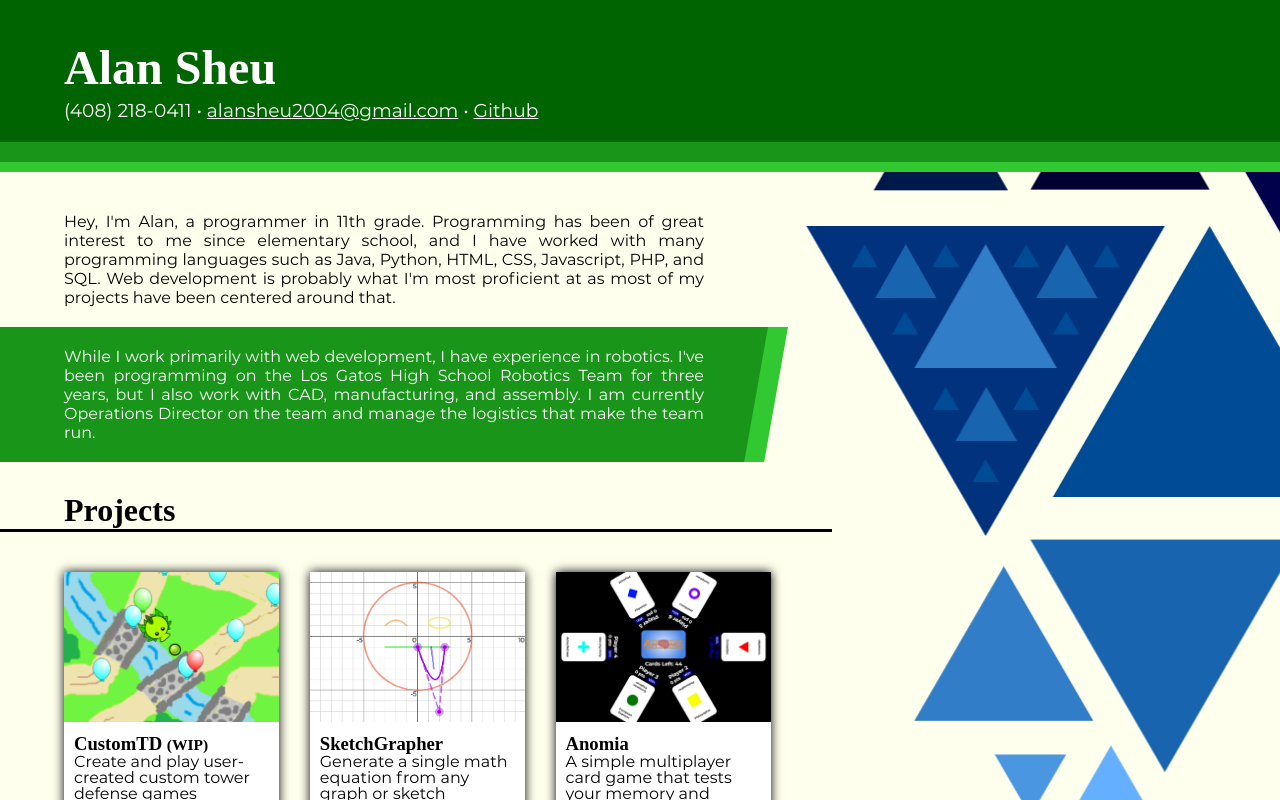
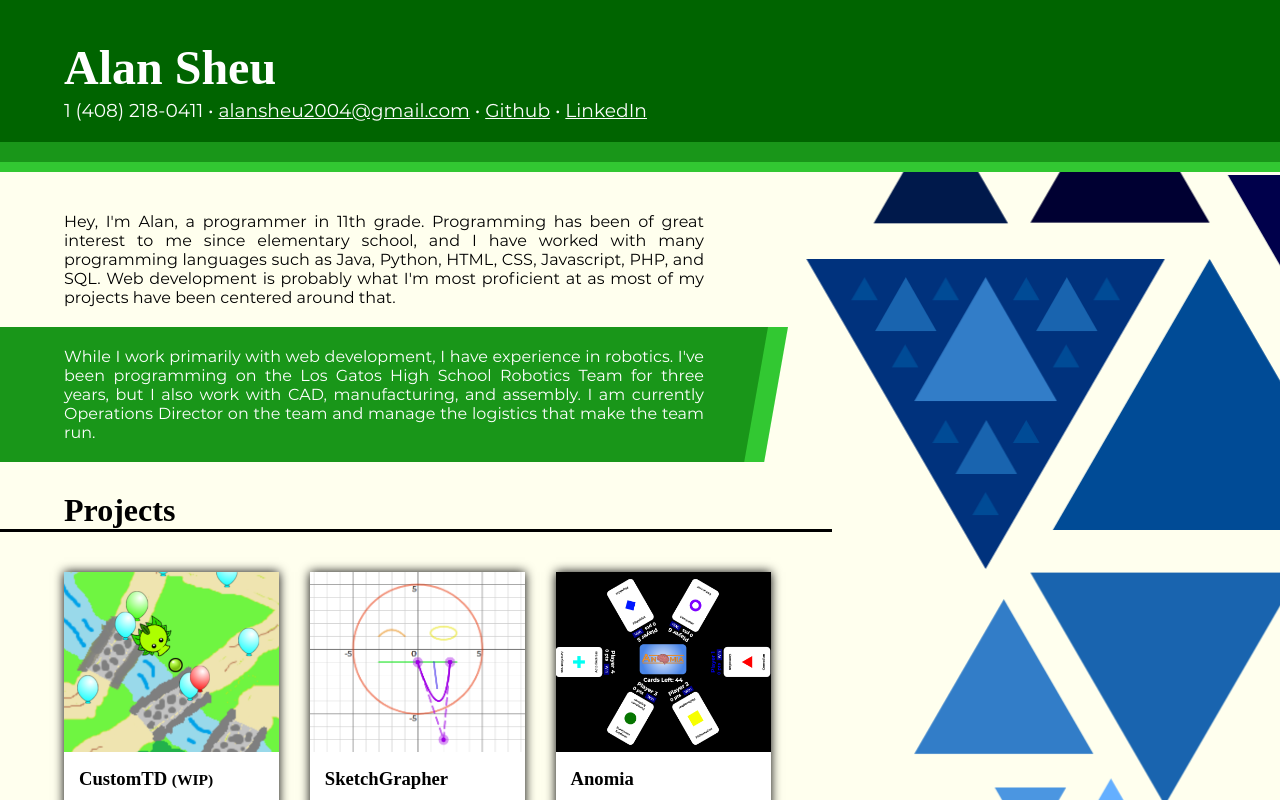
Before and after one commit to alansheu2004/alansheu2004.github.io, a plain HTML site: page index.html in a window 1280 px wide. Drawn offline with Linux system fonts and the light colour scheme; a web font is replaced by a local one.

Commit message:
linkedin

```diff
--- a/index.html
+++ b/index.html
@@ -15,7 +15,11 @@
         <div id="main">
             <header>
                 <h1>Alan Sheu</h1>
-                <p> (408) 218-0411 &bullet; <a href="mailto:alansheu2004@gmail.com">alansheu2004@gmail.com</a> &bullet; <a href="https://github.com/alansheu2004">Github</a></p>
+                <p>1 (408) 218-0411 &bullet;
+                    <a href="mailto:alansheu2004@gmail.com">alansheu2004@gmail.com</a> &bullet;
+                    <a href="https://github.com/alansheu2004">Github</a> &bullet;
+                    <a href="https://linkedin.com/in/alansheu2004">LinkedIn</a>
+                </p>
             </header>
             <div id="header2"></div>
             <div id="header3"></div>
@@ -108,6 +112,7 @@
             <footer>
                 <div id="coolButtons">
                     <a href="https://github.com/alansheu2004"><img src="icons/github.png" /></a>
+                    <a href="https://www.linkedin.com/in/alansheu2004"><img src="icons/linkedin.png" style="filter: invert()" /></a>
                 </div>
                 <p>Phone: 1 (408)-218-0411</p>
                 <p>Email: <a href="mailto:alansheu2004@gmail.com">alansheu2004@gmail.com</a></p>
--- a/style.css
+++ b/style.css
@@ -175,9 +175,9 @@
     }
 
     div.project {
-        margin: 0 4% 30px 0;
+        margin: 0 5% 30px 0;
         display: inline-block;
-        width: 28%;
+        width: 44%;
         z-index: 200;
         overflow: hidden;
         animation-name: fadeSlideUp;
@@ -202,17 +202,18 @@
 
     div.project img {
         width: 100%;
-        height: 150px;
+        height: 180px;
         object-fit: cover;
     }
 
     div.description {
-        padding: 10px;
+        padding: 15px;
     }
 
     div.description h3 {
         color: black;
         font-size: 14pt;
+        margin-bottom: 10px;
     }
 
     div.description p {
@@ -225,7 +226,7 @@
         color: green;
         font-weight: bold;
         display: block;
-        margin: 0.5vw 0 0 0.5vw;
+        margin-top: 10px;
         font-size: 14pt;
     }
 
@@ -269,7 +270,7 @@
         div.project img {
             display: inline-block;
             max-width: 40%;
-            min-height: 100px;
+            height: 150px;
             object-fit: cover;
         }
 
@@ -287,6 +288,13 @@
 
         div.description p {
             font-size: 12pt;
+        }
+    }
+
+    @media screen and (min-aspect-ratio: 4/3) {
+        div.project {
+            margin-right: 4%;
+            width: 28%;
         }
     }
 
@@ -392,7 +400,7 @@
 
     div#triangleDiv {
         position: absolute;
-        top: 40px;
+        top: 100px;
         left: 30vw;
         right: 0;
         bottom: 0;
```
Also changed, not shown: icons/linkedin.png (added).
